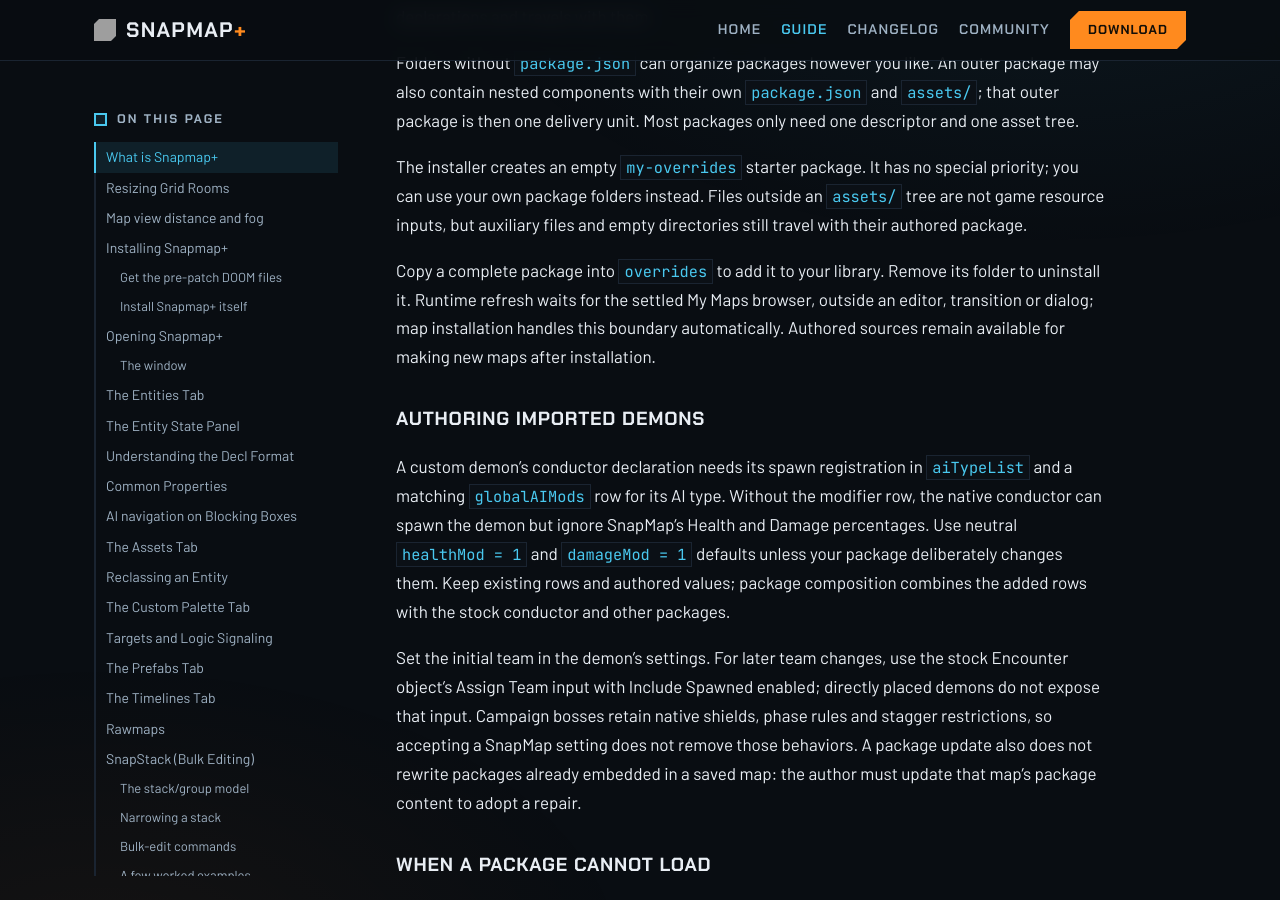
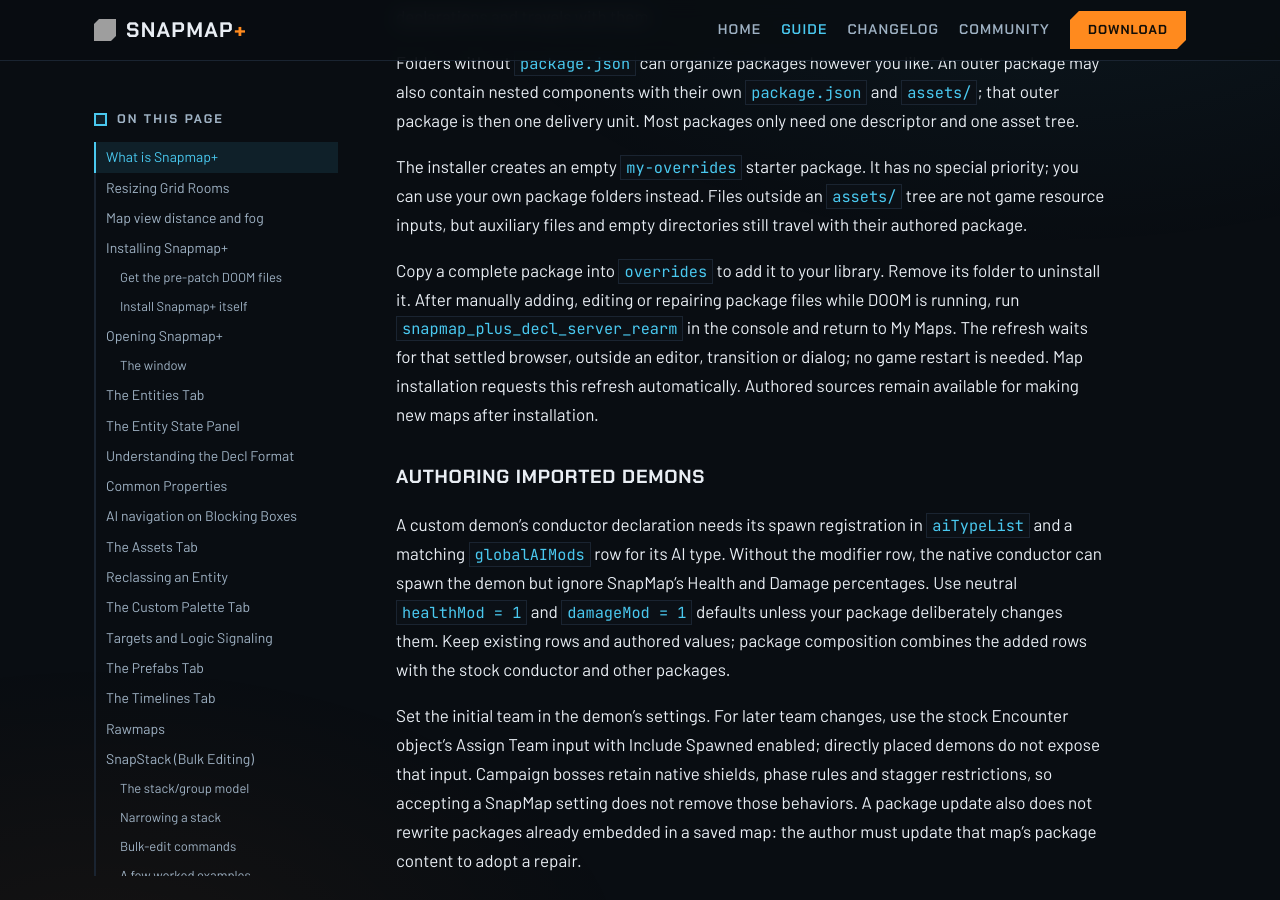
Before and after one commit to doom-snapmap/snapmap-web, a Jekyll site: the page built from site/snapmap-plus-guide.md, in a window 1280 px wide and 900 px high, scrolled down 31851 px. Built offline with Jekyll 4.4.1, drawn with Linux system fonts in a browser that asks for light colours; grey boxes are pictures that could not be loaded.

Commit message:
docs: Explain refreshing packages after manual edits
Name the existing console refresh command and its My Maps activation boundary. Distinguish manual file changes from map installation, which already requests its refresh automatically.

```diff
--- a/site/snapmap-plus-guide.md
+++ b/site/snapmap-plus-guide.md
@@ -908,9 +908,11 @@ use your own package folders instead. Files outside an `assets/` tree are not ga
 but auxiliary files and empty directories still travel with their authored package.
 
 Copy a complete package into `overrides` to add it to your library. Remove its folder to uninstall
-it. Runtime refresh waits for the settled My Maps browser, outside an editor, transition or dialog;
-map installation handles this boundary automatically. Authored sources remain available for making
-new maps after installation.
+it. After manually adding, editing or repairing package files while DOOM is running, run
+`snapmap_plus_decl_server_rearm` in the console and return to My Maps. The refresh waits for that
+settled browser, outside an editor, transition or dialog; no game restart is needed. Map installation
+requests this refresh automatically. Authored sources remain available for making new maps after
+installation.
 
 ### Authoring imported demons
 
```
